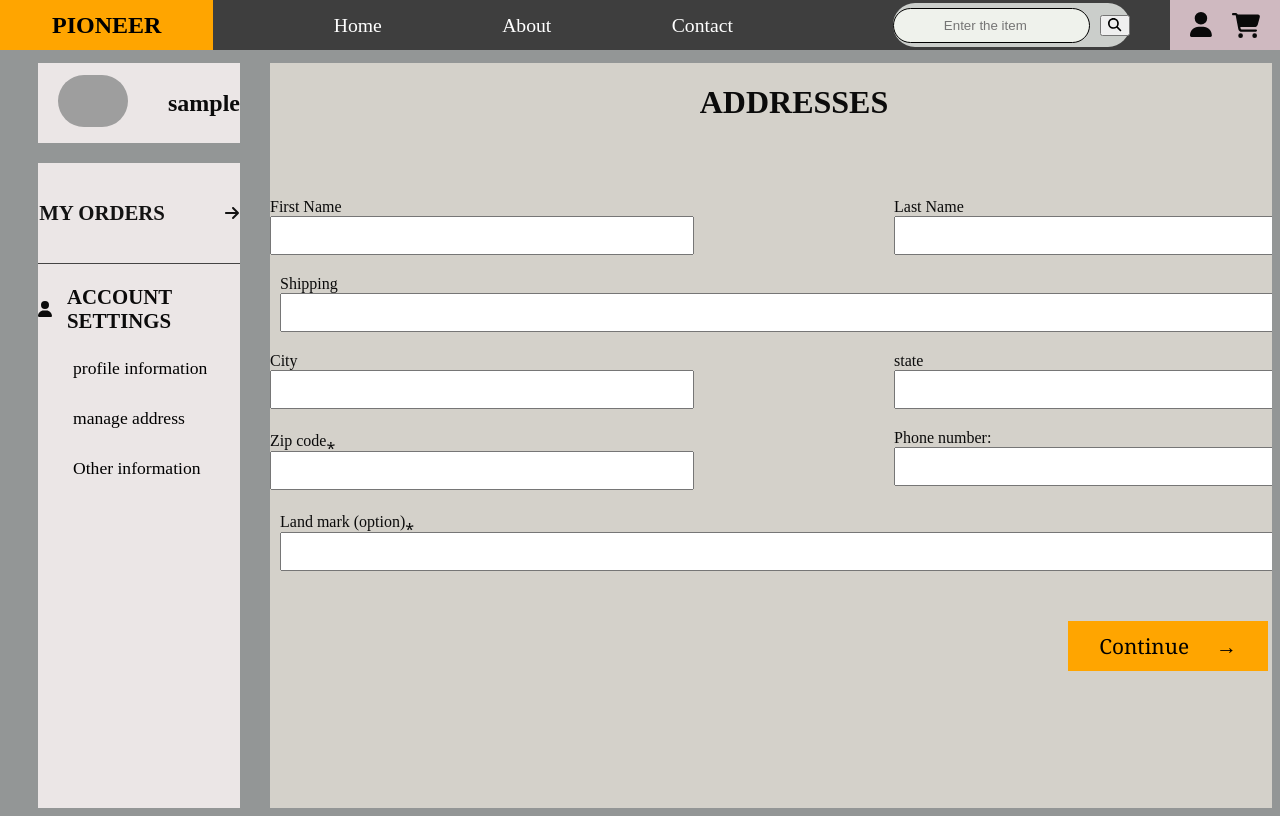
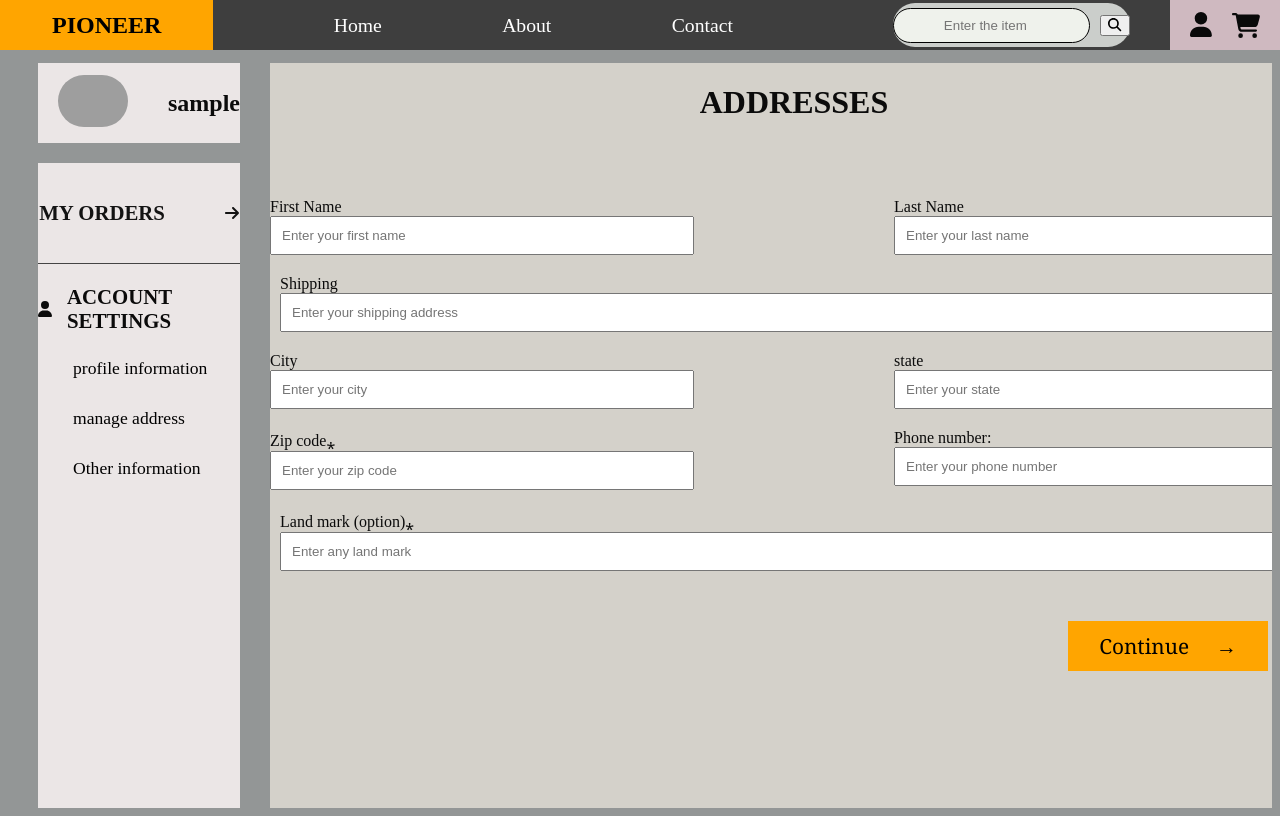
Before and after one commit to RakeshPegu/E-commece-mod, a React (Vite) app in the folder client/my-react-app/: page /profile/1/manage_address in a window 1280 px wide. Built offline with nearby package versions, Linux system fonts and the light colour scheme; sample sign-in values are in the browser's storage; grey boxes are pictures that could not be loaded.

Commit message:
changes in the profile page

```diff
--- a/client/my-react-app/src/App.jsx
+++ b/client/my-react-app/src/App.jsx
@@ -13,6 +13,7 @@ import EditPage from './routes/EditPage/EditPage';
 
 import AdminHomepage from './Admin/AdminHomepage/AdminHomepage';
 import Shop from './routes/Shop/Shop';
+import { addressLoader } from './lib/loader';
 
 
 const route = createBrowserRouter([
@@ -60,6 +61,7 @@ const route = createBrowserRouter([
       {
         path: "/profile/:userId",
         element: <Profile/>,
+
         children :[
           {
             path:"",
--- /dev/null
+++ b/client/my-react-app/src/lib/loader.js
@@ -0,0 +1,6 @@
+import apiRequest from "./apiRequest"
+
+export const addressLoader = async({params})=>{
+    const res = await apiRequest(params.tokenUserId)
+    return res
+}
--- a/client/my-react-app/src/routes/MangageAddress/MangageAddress.jsx
+++ b/client/my-react-app/src/routes/MangageAddress/MangageAddress.jsx
@@ -1,52 +1,107 @@
-import React from 'react';
+import React, { useContext, useEffect, useState } from 'react';
 import './manageAddress.scss';
+import apiRequest from '../../lib/apiRequest';
+import { AuthContext } from '../../components/Context/Context';
+
 
 const MangageAddress = () => {
+  const [error, setError] = useState()
+  const[isLoading, setIsLoading] = useState(false)
+  const {currentUser} = useContext(AuthContext)
+  const [data, setData] = useState()
+  useEffect(()=>{
+    if (!currentUser?.addressIDs) return;
+      const result =  async()=>{
+
+      const res = await apiRequest.get(`/address/${currentUser.addressIDs}`)
+
+      setData(res.data)
+
+    }
+   result()
+  }, [currentUser])
+  const user = data?.[0]
+  console.log(user?.firstName)
+
+  const handleSubmit = async(e)=>{
+    e.preventDefault()
+
+    try {
+      setError('')
+      setIsLoading(true)
+      const formData = new FormData(e.target)
+
+      const firstName = formData.get('firstName')
+      const lastName = formData.get('lastName')
+      const shippingAddress = formData.get('shippingAddress')
+      const zipCode = formData.get('zipCode')
+      const city    = formData.get('city')
+      const state   = formData.get('state')
+      const  landMark = formData.get('landMark')
+      const phoneNumber = formData.get('phoneNumber')
+      const res = await apiRequest.post('/address', {
+        firstName,
+        lastName,
+        shippingAddress,
+        zipCode,
+        state,
+        city,
+        phoneNumber,
+        landMark
+       })
+
+    } catch (error) {
+      setError(error.response.data.message)
+
+    }finally{
+      setIsLoading(false)
+    }
+  }
   return (
     <div className="manageAddress">
       <h1>ADDRESSES</h1>
       <div className="content">
-        <form>
+        <form onSubmit={handleSubmit}>
           <div className="name">
             <div className="firstname">
               <label htmlFor="firstname">First Name</label>
-              <input type='text'/>
+              <input name='firstName' defaultValue={user?.firstName}  placeholder='Enter your first name' required type='text'/>
             </div>
             <div className="lastname">
               <label htmlFor="lastname">Last Name</label>
-              <input type='text'/>
+              <input name='lastName' defaultValue={user?.lastName} placeholder='Enter your last name' required type='text'/>
             </div>
           </div>
           <div className="shipping">
             <label htmlFor="shipping">Shipping</label>
-            <input type='text'/>
+            <input name='shippingAddress'  defaultValue={user?.shippingAddress} placeholder='Enter your shipping address' required type='text'/>
           </div>
           <div className="adr">
             <div className="city">
               <label htmlFor='city'>City</label>
-              <input type='text'/>
+              <input name='city'  defaultValue={user?.city} placeholder='Enter your city' required type='text'/>
             </div>
             <div className="state">
               <label htmlFor="states">state</label>
-              <input type='text'/>
+              <input name='state' defaultValue={user?.state} placeholder='Enter your state' required type='text'/>
             </div>
 
           </div>
           <div className="number">
           <div className="code">
               <label htmlFor='code'>Zip code⁎</label>
-              <input type='text'/>
+              <input name='zipCode'  defaultValue={user?.zipCode}  placeholder='Enter your zip code' required type='text'/>
             </div>
           <div className="phone">
             <label htmlFor="phone">Phone number:</label>
-            <input type='number'/>
+            <input name='phoneNumber' defaultValue={user?.phoneNumber} placeholder='Enter your phone number'  required type='number'/>
           </div>
           </div>
           <div className="land">
             <label htmlFor="land">Land mark (option)⁎</label>
-            <input type='tex'/>
+            <input name='landMark' defaultValue={user?.landMark } placeholder='Enter any land mark' type='tex'/>
           </div>
-         <div className="btn"><button type='submit'>Continue &nbsp; &nbsp;  →</button></div>
+         <div className="btn"><button type='submit' disabled ={isLoading} >Continue &nbsp; &nbsp;  →</button></div>
 
         </form>
       </div>
--- a/client/my-react-app/src/routes/ProfileLayout/ProfileLayout.jsx
+++ b/client/my-react-app/src/routes/ProfileLayout/ProfileLayout.jsx
@@ -77,9 +77,9 @@ const Profile = () => {
             <div className="box2">
             <div className="icon"> <FontAwesomeIcon icon="fa-solid fa-user" /><h3> ACCOUNT SETTINGS</h3></div>
                 <ul>
-                    <li ><a href={`/profile/${currentUser._id}`}  >profile information</a></li>
-                    <li ><a href={`/profile/${currentUser._id}/manage_address`}>manage address</a></li>
-                    <li ><a>Other information</a></li>
+                    <li><Link to={`/profile/${currentUser._id}`}>profile information</Link></li>
+                     <li><Link to={`/profile/${currentUser._id}/manage_address`}>manage address</Link></li>
+                    <li ><Link >Other information</Link></li>
                 </ul>
             </div>
             <div className="box3" onClick={handleLogout}>
```
Also changed, not shown: 2 other files (tests, documents, lock files or other folders).
